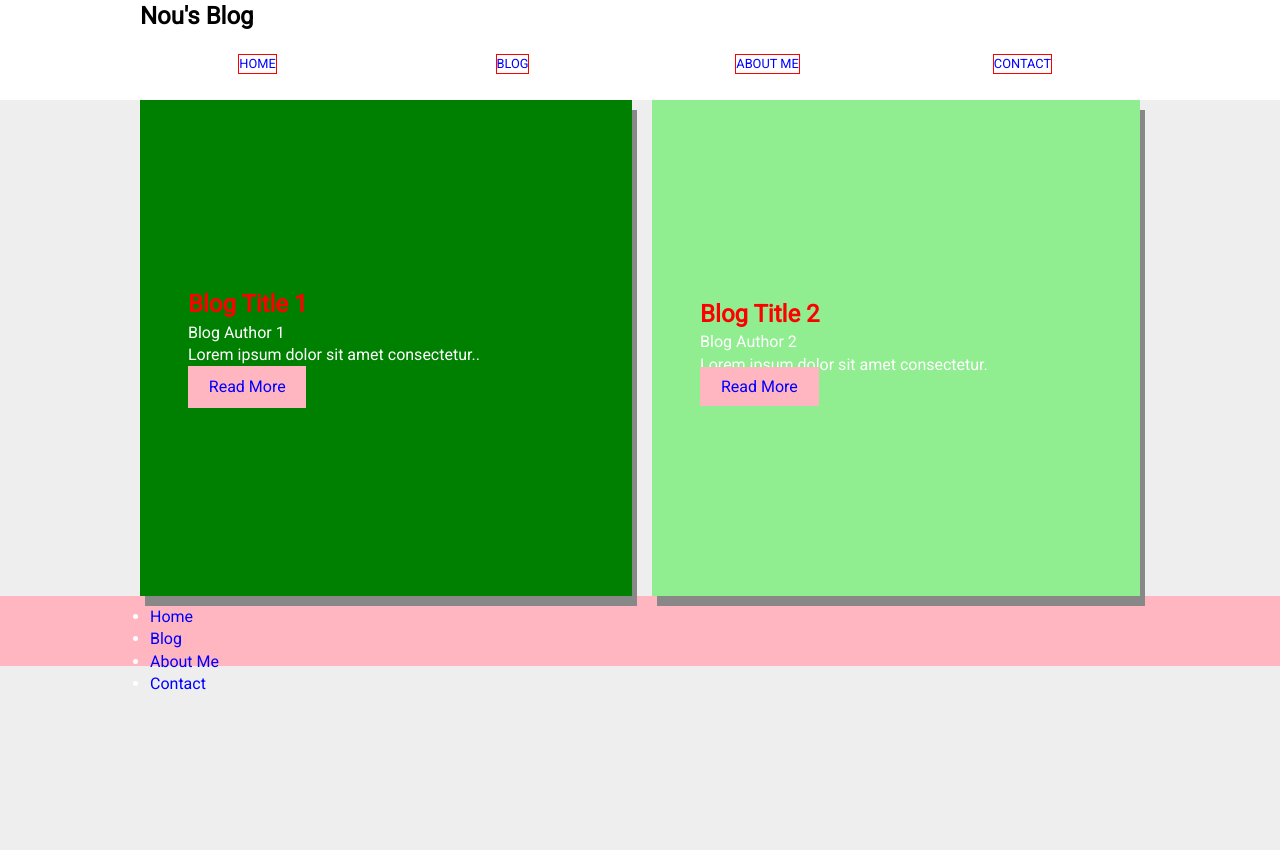
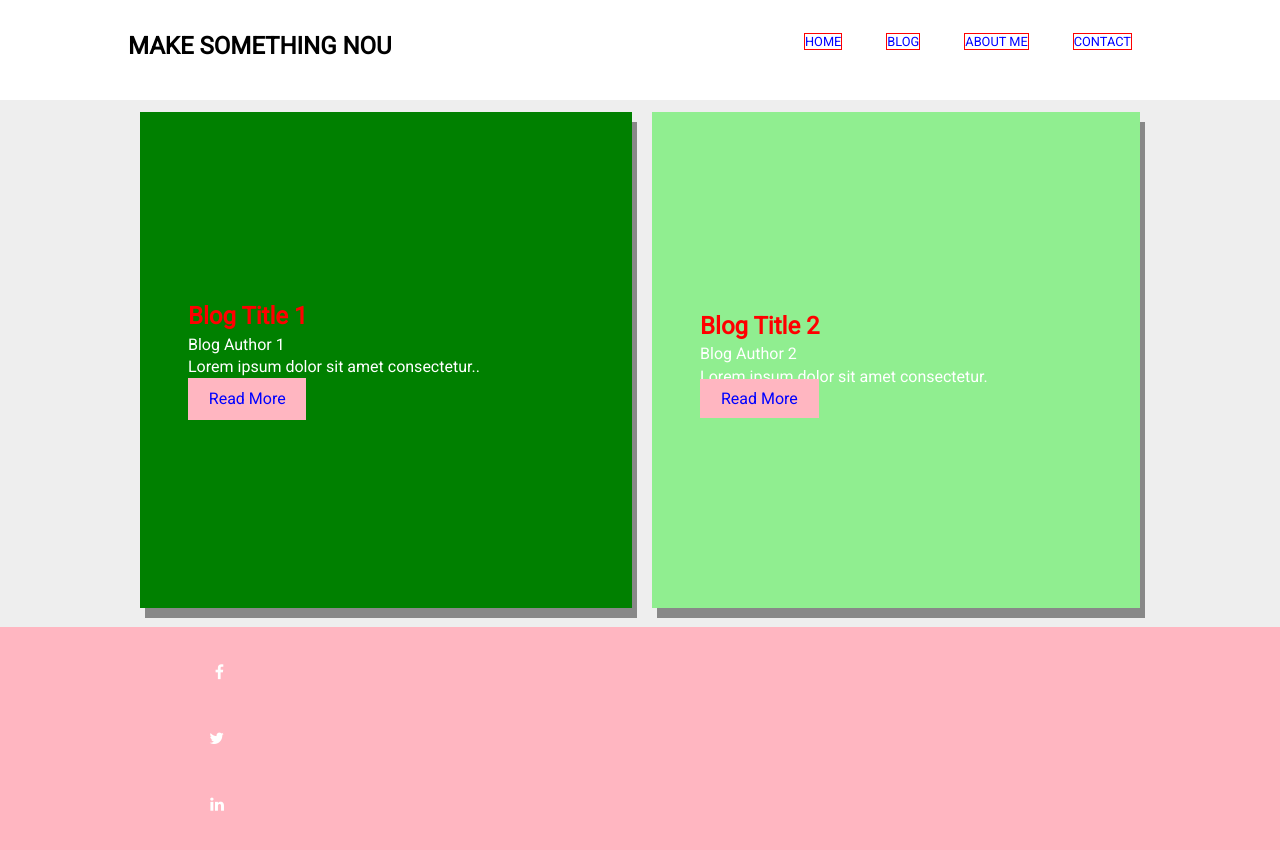
Before and after one commit to thaon14/UdacityProjects, a plain HTML site: page Blog/index.html in a window 1280 px wide. Shown: the top 850 px of the page. Before the commit the page ends 800 px from the top, so only its background shows below. Drawn offline with Linux system fonts and the light colour scheme.

Commit message:
update
modified the footer

```diff
--- a/Blog/css/style.css
+++ b/Blog/css/style.css
@@ -3,12 +3,9 @@
     padding: 0px;
 }
 
-html {
+html, body {
     font-family: 'Roboto', sans-serif;
     box-sizing: border-box;
-}
-
-body {
     background-color: #eee;
     line-height: 1.4;
 }
@@ -25,17 +22,23 @@ img {
     max-width: 100%;
 }
 
+/* Navigation */
 a:link {
     color: blue;
     text-decoration: none;
 }
 
-/* Navigation */
+.logo {
+    margin-right: auto;
+    text-transform: uppercase;
+}
+
 .nav-wrapper {
-    margin: 0 auto;
-    width: 1000px;
-    display: grid;
-    grid-gap: 20px;
+    display: flex;
+    justify-content: flex-end;
+    flex-wrap: wrap;
+    align-content: center;
+    padding: 30px 10%;
 }
 
 .main-nav {
@@ -44,30 +47,26 @@ a:link {
     background-color: #fff;
 }
 
-.main-nav ul {
-    display: grid;
-    grid-gap: 20px;
-    padding: 0;
+.nav-list li {
     list-style: none;
-    grid-template-columns: repeat(4, 1fr);
-    justify-items: center;
+    display: inline-block;
+    padding: 0px 20px;
 }
 
-.main-nav a {
-    display: block;
+.nav-list a {
     font-size: .8rem;
     text-transform: uppercase;
     border: 1px solid red;
 }
 
-.main-nav a:hover {
+.nav-list a:hover {
     background: orangered;
     color: lightblue;
 }
 
 /* Main Content */
 .content-wrapper {
-    margin: 0 auto;
+    margin: 12px auto;
     width: 1000px;
     display: grid;
     grid-gap: 20px;
@@ -122,37 +121,36 @@ a:link {
 /* Footer */
 .footer {
     width: 100%;
-    height: 50px;
+    height: 100vh;
     background-color: lightpink;
+    grid-area: footer;
+    color: white;
+    padding: 12px;
+    margin-top: 1.2rem;
 }
 
 .footer-wrapper {
     margin: 0 auto;
     width: 1000px;
+    list-style: none;
+    display: flex;
+    flex-direction: column;
 }
 
-ul {
-    margin-left: 0px;
+.footer-wrapper li {
+    display: flex;
+    justify-content: flex-end;
 }
 
-.main-content-grid {
-    background: lightgray;
-    display: grid;
-    grid-template-columns: repeat(3, 1fr);
-    grid-template-rows: repeat(2, 150px);
-    grid-template-areas:
-    "header header header"
-    "main-content main-content side-content-1"
-    "main-content main-content side-content-2"
-    "footer footer footer";
-    max-width: 1000px;
-    grid-gap: 20px;
-    height: 100vh;
+.fa {
+    padding: 20px;
+    font-size: 30px;
+    width: 50px;
+    text-align: center;
+    text-decoration: none;
+    margin: 5px 2px;
+  }
+
+  .fa:hover {
+    opacity: 0.7;
 }
-
-.footer {
-    grid-area: footer;
-    background-color: lightpink;
-    color: white;
-    padding: 10px;
-}
--- a/Blog/index.html
+++ b/Blog/index.html
@@ -4,17 +4,18 @@
         <link rel="stylesheet" href="css/style.css">
         <link rel="preconnect" href="https://fonts.gstatic.com">
         <link href="https://fonts.googleapis.com/css2?family=Roboto&display=swap" rel="stylesheet">
+        <link rel="stylesheet" href="https://cdnjs.cloudflare.com/ajax/libs/font-awesome/4.7.0/css/font-awesome.min.css">
         <title>Make Something Nou</title>
     </head>
 <body>
     <nav class="main-nav">
         <div class="nav-wrapper">
-            <h1>Nou's Blog</h1>
+            <h1 class="logo">Make Something Nou</h1>
             <ul class="nav-list">
-                <li class="nav-item nav-item-1"><a href="index.html">Home</a></li>
-                <li class="nav-item nav-item-2"><a href="blog.html">Blog</a></li>
-                <li class="nav-item nav-item-3"><a href="aboutme.html">About Me</a></li>
-                <li class="nav-item nav-item-4"><a href="contact.html">Contact</a></li>
+                <li class="nav-item-1"><a href="index.html">Home</a></li>
+                <li class="nav-item-2"><a href="blog.html">Blog</a></li>
+                <li class="nav-item-3"><a href="aboutme.html">About Me</a></li>
+                <li class="nav-item-4"><a href="contact.html">Contact</a></li>
             </ul>
         </div>
     </nav>
@@ -36,28 +37,14 @@
                 <a href="#" class="btn">Read More</a>
             </article>
         </main>
-        <!-- <aside class="side-content-1">
-            <article class="blog-details">
-                <h2>Blog Title</h2>
-                <p class="blog_author">Blog Author</p>
-                <p class="blog-desc"></p>Lorem Ipsum is simply dummy text of the printing and typesetting industry. Lorem Ipsum has been the industry's standard dummy text ever since the 1500s, when an unknown printer took a galley of type and scrambled it to make a type specimen book.</p>
-            </article>
-        </aside>
-        <aside class="side-content-2">
-            <article class="blog-details">
-                <h2>Blog Title</h2>
-                <p class="blog_author">Blog Author</p>
-                <p class="blog-desc"></p>Lorem Ipsum is simply dummy text of the printing and typesetting industry. Lorem Ipsum has been the industry's standard dummy text ever since the 1500s, when an unknown printer took a galley of type and scrambled it to make a type specimen book.</p>
-            </article>
-        </aside> -->
     </div>
-        <footer class="footer">
-            <ul class="footer-wrapper">
-                <li class="footer-nav-item"><a href="index.html">Home</a></li>
-                <li class="footer-nav-item"><a href="blog.html">Blog</a></li>
-                <li class="footer-nav-item"><a href="aboutme.html">About Me</a></li>
-                <li class="footer-nav-item"><a href="contact.html">Contact</a></li>
-            </ul>
-        </footer>
+    <!-- Footer -->
+    <footer class="footer">
+        <ul class="footer-wrapper">
+            <li class="fa fa-facebook"><a href="#"></a></li>
+            <li class="fa fa-twitter"><a href="#"></a></li>
+            <li class="fa fa-linkedin"><a href="#"></a></li>
+        </ul>
+    </footer>
 </body>
 </html>
```
